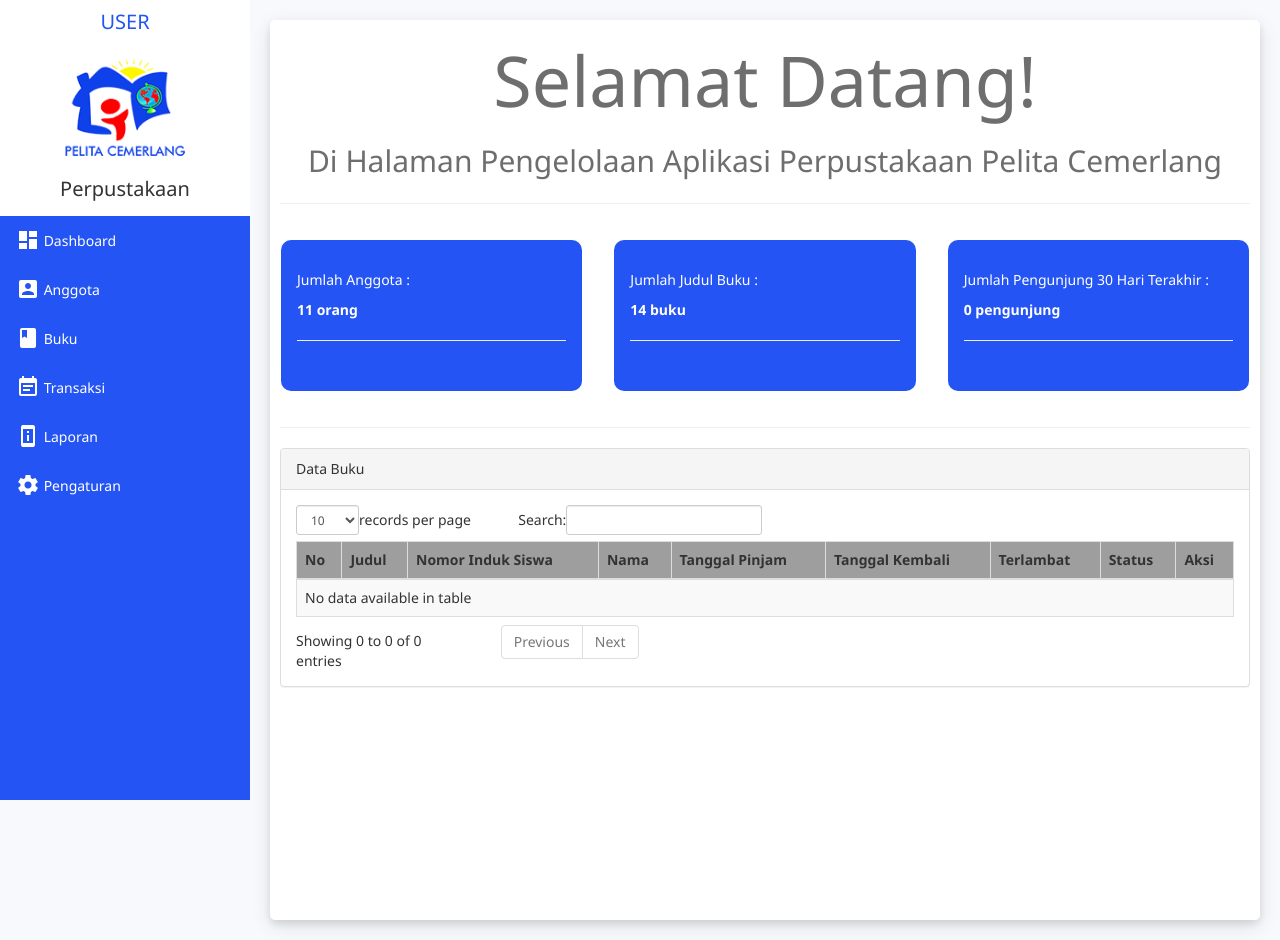
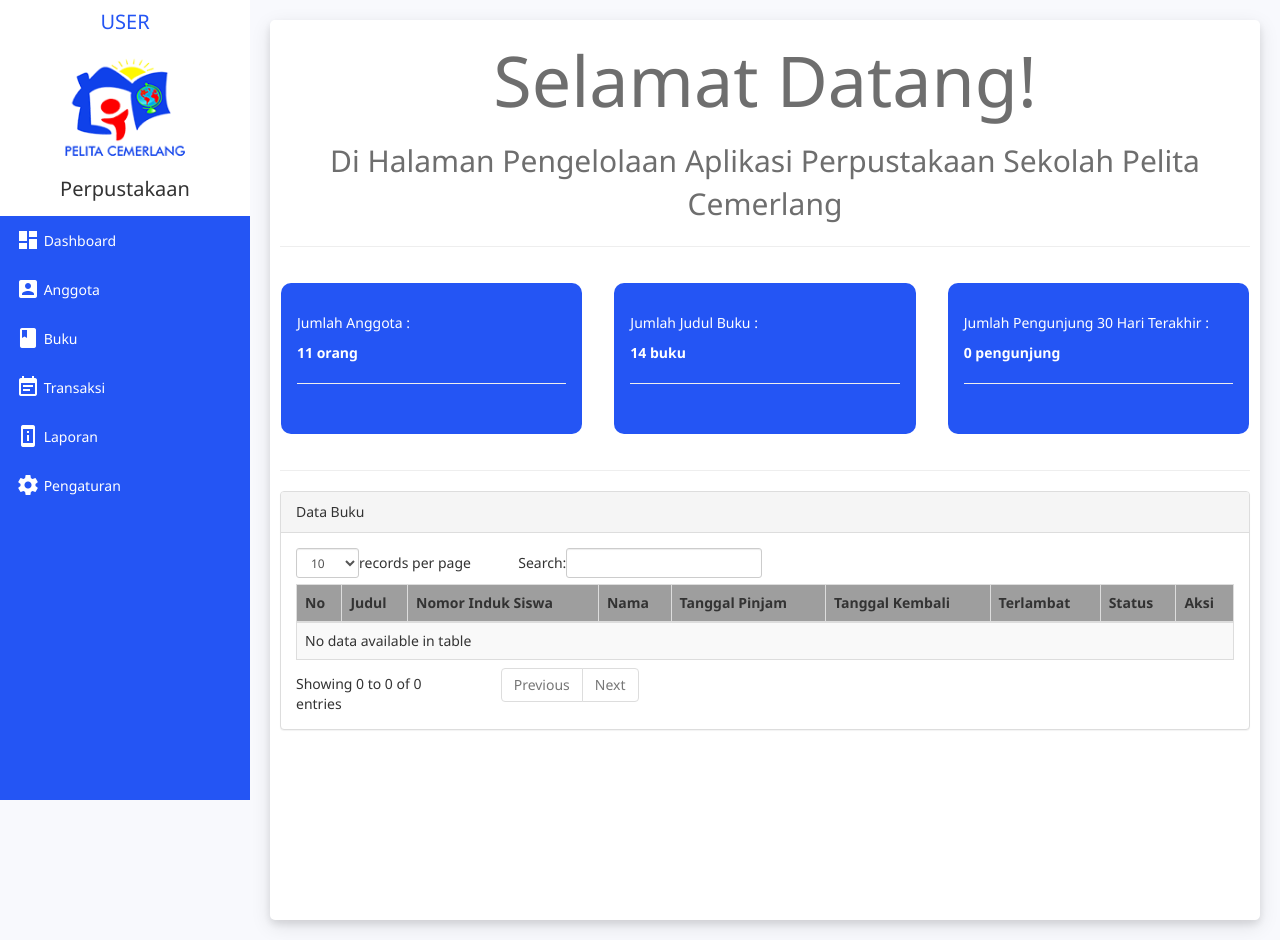
Before and after one commit to feryadialoi/perpustakaanpc, a PHP site: page /user/index.php?page=user in a window 1280 px wide. Shown: the part 44-984 px from the top of the page. Run offline with PHP 8.4, Linux system fonts and the light colour scheme; a user stored in the database is signed in; data comes from the database, SQL or seed files in the repository; data that the repository does not hold is empty; grey boxes are pictures that could not be loaded.

Commit message:
fix dashboard tagline missing "Sekolah"

```diff
--- a/admin/page/dashboard.php
+++ b/admin/page/dashboard.php
@@ -1,6 +1,6 @@
 <!-- tagline -->
   <p class="dashboard-text">Selamat Datang!</p>
-  <p class="dashboard-text2">Di Halaman Pengelolaan Aplikasi Perpustakaan Pelita Cemerlang</p>
+  <p class="dashboard-text2">Di Halaman Pengelolaan Aplikasi Perpustakaan Sekolah Pelita Cemerlang</p>
 <!-- menu dashboard start-->
 <hr>
 <div class="row">
--- a/user/page/dashboard.php
+++ b/user/page/dashboard.php
@@ -1,6 +1,6 @@
 <!-- tagline -->
   <p class="dashboard-text">Selamat Datang!</p>
-  <p class="dashboard-text2">Di Halaman Pengelolaan Aplikasi Perpustakaan Pelita Cemerlang</p>
+  <p class="dashboard-text2">Di Halaman Pengelolaan Aplikasi Perpustakaan Sekolah Pelita Cemerlang</p>
 <!-- menu dashboard start-->
 <hr>
 <div class="row">
```
